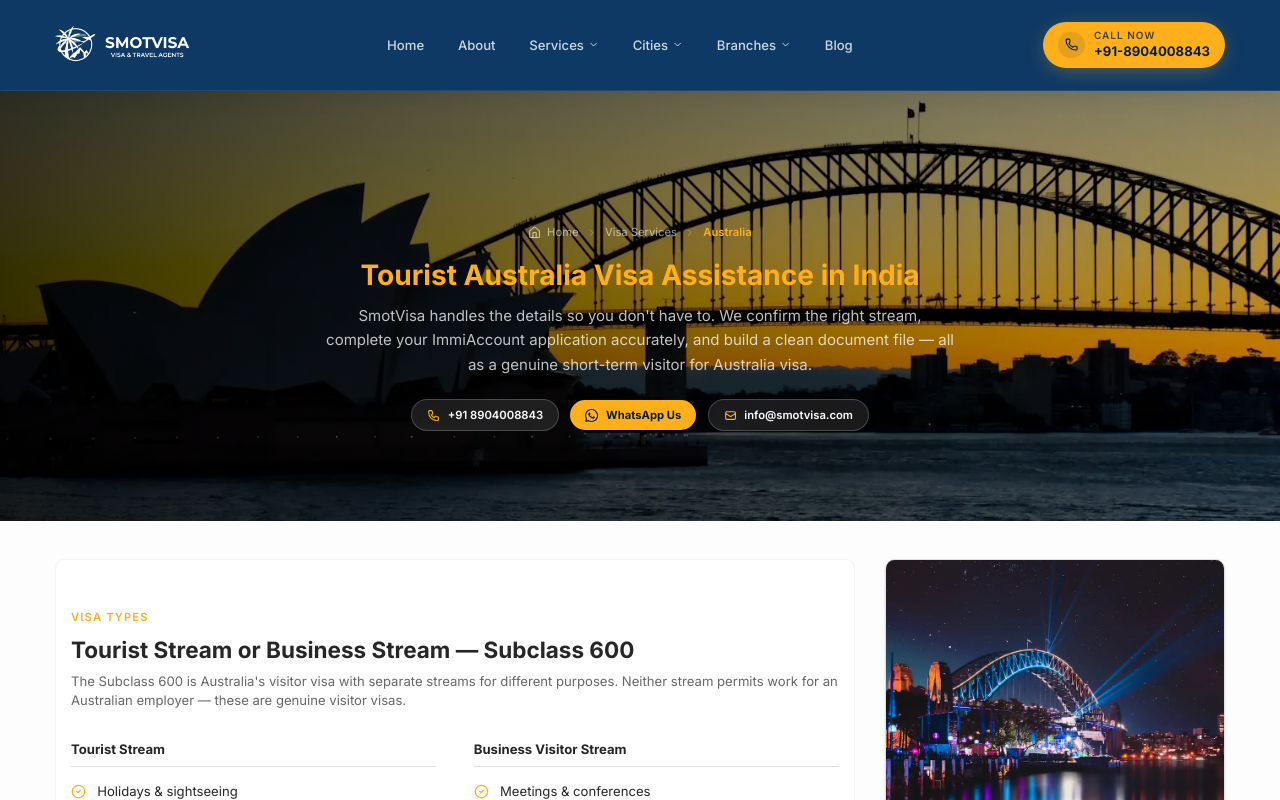
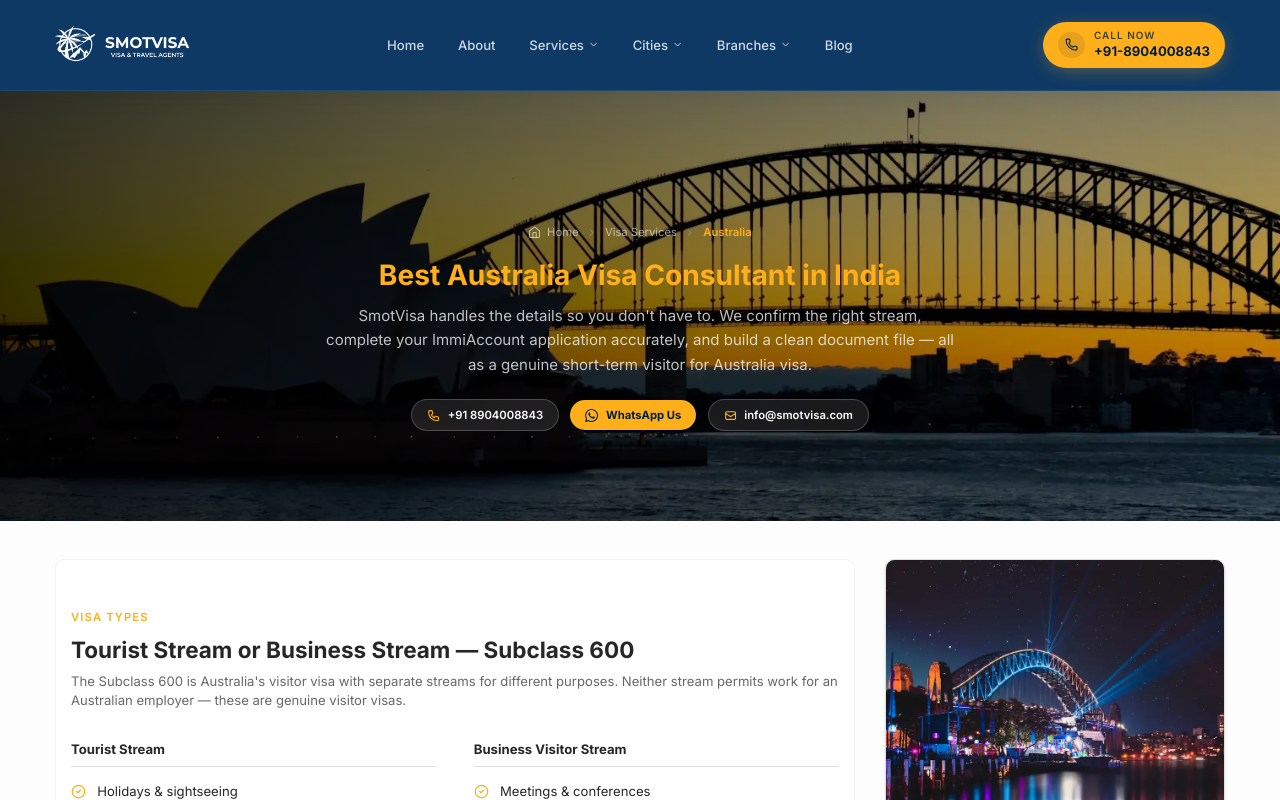
Before and after one commit to techsmotpro/Smotvisa, a Next.js app: page /visa/australia-visa-consultant in a window 1280 px wide. Shown: the top 800 px of the page. Built offline with nearby package versions, Linux system fonts and the light colour scheme.

Commit message:
Update H1 titles for Canada, Australia, UAE, and Schengen visa pages

```diff
--- a/app/visa/[slug]/page.tsx
+++ b/app/visa/[slug]/page.tsx
@@ -136,13 +136,13 @@ export default async function VisaDetailPage({ params }: { params: Promise<{ slu
     } else if (id === "uk") {
         pageTitle = "Expert UK Visit Visa Consultant in India";
     } else if (id === "canada") {
-        pageTitle = "Best Canada Tourist Visa in India";
+        pageTitle = "Best Canada Visa Consultant in India";
     } else if (id === "australia") {
-        pageTitle = "Tourist Australia Visa Assistance in India";
+        pageTitle = "Best Australia Visa Consultant in India";
     } else if (id === "uae") {
-        pageTitle = "Dubai Tourist & Business Visa for Indians";
+        pageTitle = "Trusted UAE (Dubai) Visa Consultant in India";
     } else if (id === "schengen") {
-        pageTitle = "Companion Schengen Visa for Indians";
+        pageTitle = "Expert Schengen Visa Consultant in India";
     }
 
     return (
```
